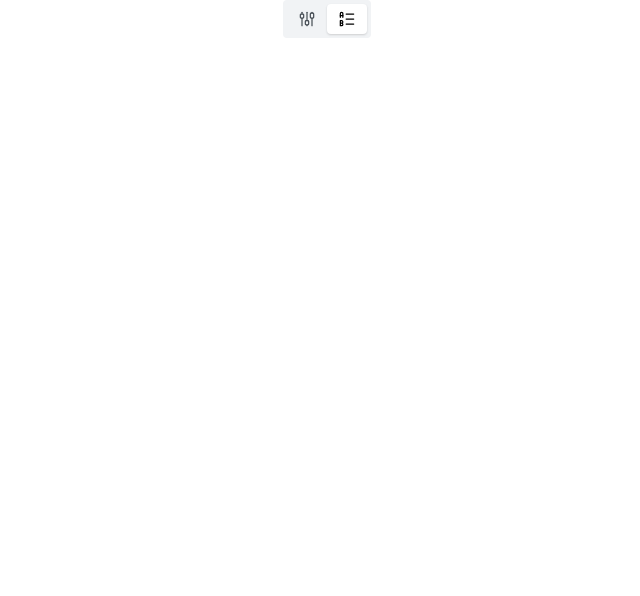
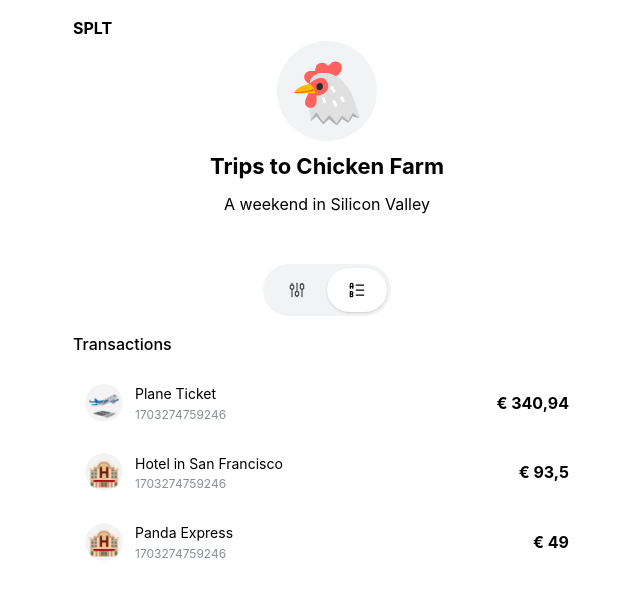
Before and after one commit to guid3d/splt, a Next.js app: page /bill/1 in a window 1280 px wide. Both pictures are taken after a click on the label "Transactions". Shown: the top 596 px of the page, without its empty margins (313-953 px from the left). Built offline with nearby package versions, Linux system fonts and the light colour scheme.

Commit message:
Created TabOverview, TabTransacrions

```diff
--- a/src/app/bill/[id]/components/Tab.tsx
+++ b/src/app/bill/[id]/components/Tab.tsx
@@ -3,7 +3,12 @@ import { IconListLetters } from "@tabler/icons-react";
 import { IconChartCandle } from "@tabler/icons-react";
 import React from "react";
 
-const Tab = () => {
+type TabProps = {
+  selectedTab: string;
+  setSelectedTab: React.Dispatch<React.SetStateAction<string>>;
+};
+
+const Tab = ({ selectedTab, setSelectedTab }: TabProps) => {
   const iconProps = {
     style: { width: rem(20), height: rem(20), display: "block" },
     stroke: 1.5,
@@ -11,6 +16,9 @@ const Tab = () => {
 
   return (
     <SegmentedControl
+      value={selectedTab}
+      onChange={setSelectedTab}
+      size="xl"
       data={[
         {
           value: "overview",
--- /dev/null
+++ b/src/app/bill/[id]/components/TabOverview.tsx
@@ -0,0 +1,53 @@
+import {
+  Avatar,
+  AvatarGroup,
+  NavLink,
+  NumberFormatter,
+  Stack,
+  Text,
+  Title,
+} from "@mantine/core";
+import React from "react";
+import { BillData } from "../page";
+
+type TabOverviewProps = {
+  billData: BillData;
+};
+
+const TabOverview = ({ billData }: TabOverviewProps) => {
+  return (
+    <>
+      <Text fw={500}>Overview</Text>
+      <Stack mb={100} gap="xs">
+        {billData.debts.map((bill, index) => (
+          <NavLink
+            key={index}
+            href="#required-for-focus"
+            label={`${bill.from.name} → ${bill.to.name}`}
+            leftSection={
+              <AvatarGroup>
+                <Avatar>
+                  <Title order={2}>{bill.from.avatar}</Title>
+                </Avatar>
+                <Avatar>
+                  <Title order={2}>{bill.to.avatar}</Title>
+                </Avatar>
+              </AvatarGroup>
+            }
+            rightSection={
+              <Title order={5}>
+                <NumberFormatter
+                  prefix="€ "
+                  value={bill.amount}
+                  thousandSeparator="."
+                  decimalSeparator=","
+                />
+              </Title>
+            }
+          ></NavLink>
+        ))}
+      </Stack>
+    </>
+  );
+};
+export default TabOverview;
--- /dev/null
+++ b/src/app/bill/[id]/components/TabTransactions.tsx
@@ -0,0 +1,48 @@
+import {
+  Avatar,
+  AvatarGroup,
+  NavLink,
+  NumberFormatter,
+  Stack,
+  Text,
+  Title,
+} from "@mantine/core";
+import React from "react";
+import { BillTransactionData } from "../page";
+
+type TabTransactionsProps = {
+  billTransactionData: BillTransactionData[];
+};
+
+const TabTransactions = ({ billTransactionData }: TabTransactionsProps) => {
+  return (
+    <>
+      <Text fw={500}>Transactions</Text>
+      <Stack mb={100} gap="xs">
+        {billTransactionData.map((trans, index) => (
+          <NavLink
+            key={index}
+            label={trans.name}
+            description={trans.date}
+            leftSection={
+              <Avatar>
+                <Title order={2}>{trans.avatar}</Title>
+              </Avatar>
+            }
+            rightSection={
+              <Title order={5}>
+                <NumberFormatter
+                  prefix="€ "
+                  value={trans.amount}
+                  thousandSeparator="."
+                  decimalSeparator=","
+                />
+              </Title>
+            }
+          ></NavLink>
+        ))}
+      </Stack>
+    </>
+  );
+};
+export default TabTransactions;
--- /dev/null
+++ b/src/app/bill/[id]/components/TopSummary.tsx
@@ -0,0 +1,55 @@
+import {
+  ActionIcon,
+  Avatar,
+  AvatarGroup,
+  Center,
+  Stack,
+  Text,
+  Title,
+  rem,
+} from "@mantine/core";
+import React from "react";
+import { BillData } from "../page";
+import { IconPlus } from "@tabler/icons-react";
+
+type TopSummaryProps = {
+  billData: BillData;
+};
+
+// TODO: Change any type
+const TopSummary = ({ billData }: TopSummaryProps) => {
+  return (
+    <>
+      <Stack gap="xs">
+        <Center>
+          <ActionIcon disabled variant="default" size={rem(100)} radius={rem(100)}>
+            <Title order={1} style={{ fontSize: rem(60) }}>
+              {billData.avatar}
+            </Title>
+          </ActionIcon>
+        </Center>
+        <Center>
+          <Title order={3}>{billData.name}</Title>
+        </Center>
+        <Center>
+          <Text>{billData.description}</Text>
+        </Center>
+        {/* TODO: Decide later to use this or not
+        <Center>
+          <AvatarGroup>
+            {billData.participant.map((participant, index) => (
+              <Avatar key={index}>
+                <Title order={2}>{participant.avatar}</Title>
+              </Avatar>
+            ))}
+            <Avatar>
+              <IconPlus style={{ width: "70%", height: "70%" }} stroke={1.5} />
+            </Avatar>
+          </AvatarGroup>
+        </Center> */}
+      </Stack>
+    </>
+  );
+};
+
+export default TopSummary;
--- a/src/app/bill/[id]/page.tsx
+++ b/src/app/bill/[id]/page.tsx
@@ -1,56 +1,129 @@
+"use client";
+
 import {
   Avatar,
+  AvatarGroup,
   Center,
   Container,
   NavLink,
+  NumberFormatter,
   SegmentedControl,
   Stack,
+  Text,
+  Title,
 } from "@mantine/core";
-import React from "react";
+import React, { useState } from "react";
 import Tab from "./components/Tab";
+import { IconChevronRight } from "@tabler/icons-react";
+import TopSummary from "./components/TopSummary";
+import TabOverview from "./components/TabOverview";
+import TabTransactions from "./components/TabTransactions";
+import { SPLTIconSmall } from "@/components/SPLTIcon";
 
-const debts = [
+export type BillData = {
+  avatar: string;
+  name: string;
+  description: string;
+  participant: {
+    id: string;
+    name: string;
+    avatar: string;
+  }[];
+  debts: {
+    from: {
+      name: string;
+      avatar: string;
+    };
+    to: {
+      name: string;
+      avatar: string;
+    };
+    amount: number;
+  }[];
+};
+
+export type BillTransactionData = {
+  avatar: string;
+  amount: number;
+  name: string;
+  date: number;
+  description: string;
+  category: string;
+};
+
+const billData: BillData = {
+  avatar: "🐔",
+  name: "Trips to Chicken Farm",
+  description: "A weekend in Silicon Valley",
+  participant: [
+    { id: "xxx", name: "Sarah", avatar: "👩🏻‍💼" },
+    { id: "xyz", name: "John", avatar: "🧑🏻‍💻" },
+    { id: "zyx", name: "Adam", avatar: "👩🏻‍🎤" },
+    { id: "ss", name: "Tim", avatar: "🐶" },
+  ],
+  debts: [
+    {
+      from: { name: "Sarah", avatar: "👩🏻‍💼" },
+      to: { name: "John", avatar: "🧑🏻‍💻" },
+      amount: 340.94,
+    },
+    {
+      from: { name: "John", avatar: "🧑🏻‍💻" },
+      to: { name: "Adam", avatar: "👩🏻‍🎤" },
+      amount: 33.5,
+    },
+    {
+      from: { name: "Tim", avatar: "🐶" },
+      to: { name: "John", avatar: "🧑🏻‍💻" },
+      amount: 46.0,
+    },
+  ],
+};
+
+const transactionsData = [
   {
-    from: { name: "Sarah", avatar: "👩🏻‍💼" },
-    to: { name: "John", avatar: "🧑🏻‍💻" },
-    amount: 100,
+    avatar: "🛫",
+    amount: 340.94,
+    name: "Plane Ticket",
+    date: 1703274759246,
+    description: "Qatar Airways",
+    category: "Transportation",
   },
   {
-    from: { name: "John", avatar: "👩🏻‍💼" },
-    to: { name: "Adam", avatar: "🧑🏻‍💻" },
-    amount: 100,
+    avatar: "🏨",
+    amount: 93.5,
+    name: "Hotel in San Francisco",
+    date: 1703274759246,
+    description: "Holiday Inn",
+    category: "Accomodation",
   },
   {
-    from: { name: "Tim", avatar: "👩🏻‍💼" },
-    to: { name: "John", avatar: "🧑🏻‍💻" },
-    amount: 100,
+    avatar: "🏨",
+    amount: 49,
+    name: "Panda Express",
+    date: 1703274759246,
+    description: "Dinner",
+    category: "Food",
   },
 ];
 
 const BillPage = () => {
+  const [selectedTab, setSelectedTab] = useState("overview");
+
   return (
-    <Container>
+    <Container size="xs" mt="md">
+      <SPLTIconSmall />
       <Stack>
+        <Center pb="xl">
+          <TopSummary billData={billData} />
+        </Center>
         <Center>
-          <Tab />
+          <Tab selectedTab={selectedTab} setSelectedTab={setSelectedTab} />
         </Center>
-      </Stack>
-      <Stack mb={100} gap="xs">
-        {/* {debts.map((bill) => (
-          <NavLink
-            key={bill.id}
-            href="#required-for-focus"
-            label={bill.name}
-            leftSection={<Avatar>{bill.icon}</Avatar>}
-            // rightSection={
-            //   <IconChevronRight
-            //     size="0.8rem"
-            //     stroke={1.5}
-            //     className="mantine-rotate-rtl"
-            //   />
-            // }
-          ></NavLink>
-        ))} */}
+        {selectedTab === "overview" && <TabOverview billData={billData} />}
+        {selectedTab === "transactions" && (
+          <TabTransactions billTransactionData={transactionsData} />
+        )}
       </Stack>
     </Container>
   );
--- a/src/components/AddBillModal/components/PageSetParticipant.tsx
+++ b/src/components/AddBillModal/components/PageSetParticipant.tsx
@@ -48,7 +48,7 @@ const ParticipantAvatar = ({ avatar, name }: ParticipantAvatarProps) => {
             console.log("xx");
           }}
         >
-          {/* TOOO: Add avatar */}
+          <Title order={1}>{avatar}</Title>
         </Avatar>
       </Center>
       <Center>
--- a/src/components/AddBillModal/components/PageSetPassword.tsx
+++ b/src/components/AddBillModal/components/PageSetPassword.tsx
@@ -15,7 +15,11 @@ const PageSetPassword = ({ form }: PageSetPasswordProps) => {
             <Text fw={500}>Set Password</Text>
           </Center>
           <Center>
-            <PinInput size="xl" {...form.getInputProps("password")} />
+            <PinInput
+              size="xl"
+              radius="lg"
+              {...form.getInputProps("password")}
+            />
           </Center>
         </Stack>
       </Container>
--- a/src/components/AddBillModal/index.tsx
+++ b/src/components/AddBillModal/index.tsx
@@ -44,7 +44,7 @@ const AddBillModal = () => {
 
   const form = useForm({
     initialValues: {
-      avatar: "🐥",
+      avatar: "🐔",
       name: "",
       description: "",
       password: "",
@@ -67,7 +67,7 @@ const AddBillModal = () => {
         centered
       >
         <Modal.Overlay />
-        <Modal.Content>
+        <Modal.Content radius={isMobile ? 0 : "l"}>
           <Modal.Header>
             <ActionIcon
               variant="transparent"
--- /dev/null
+++ b/src/components/SPLTIcon.tsx
@@ -0,0 +1,27 @@
+import { Button, Group, Title, UnstyledButton, rem } from "@mantine/core";
+import { IconReportMoney } from "@tabler/icons-react";
+import { useRouter } from "next/navigation";
+import React from "react";
+
+const SPLTIconBig = () => {
+  return (
+    <>
+      <IconReportMoney style={{ width: rem(80), height: rem(80) }} />
+      <Title>SPLT</Title>
+    </>
+  );
+};
+
+const SPLTIconSmall = () => {
+  const router = useRouter();
+  return (
+    <UnstyledButton onClick={() => router.push("/")}>
+      <Group>
+        {/* <IconReportMoney style={{ width: rem(40), height: rem(40) }} /> */}
+        <Title order={5}>SPLT</Title>
+      </Group>
+    </UnstyledButton>
+  );
+};
+
+export { SPLTIconBig, SPLTIconSmall };
--- a/src/theme.ts
+++ b/src/theme.ts
@@ -4,6 +4,6 @@ import { createTheme } from "@mantine/core";
 
 export const theme = createTheme({
   /* Put your mantine theme override here */
-  // defaultRadius: "xl",
+  defaultRadius: "xl",
   focusRing: "never",
 });
```
Also changed, not shown: src/app/page.tsx (+8 -3 lines).
